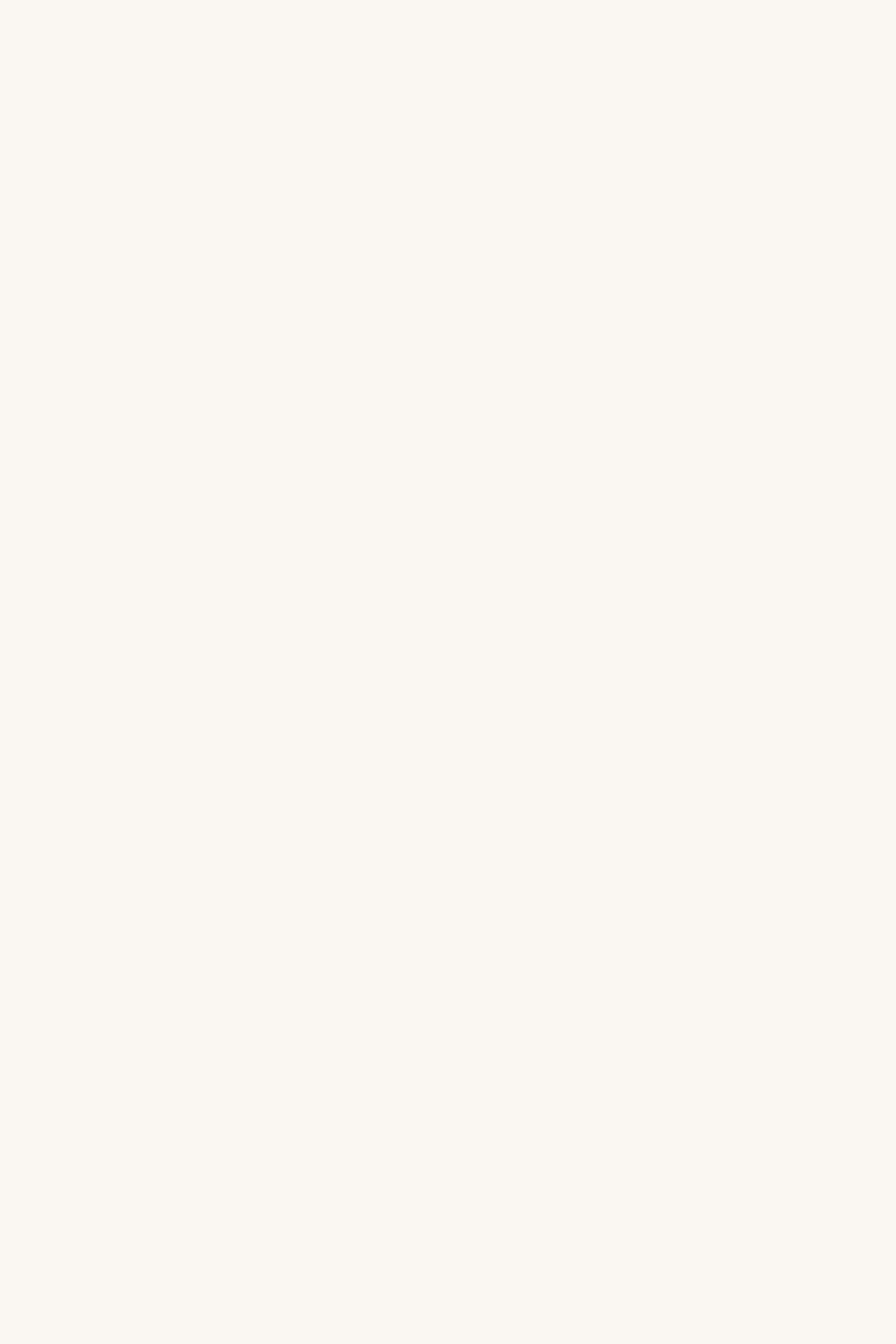
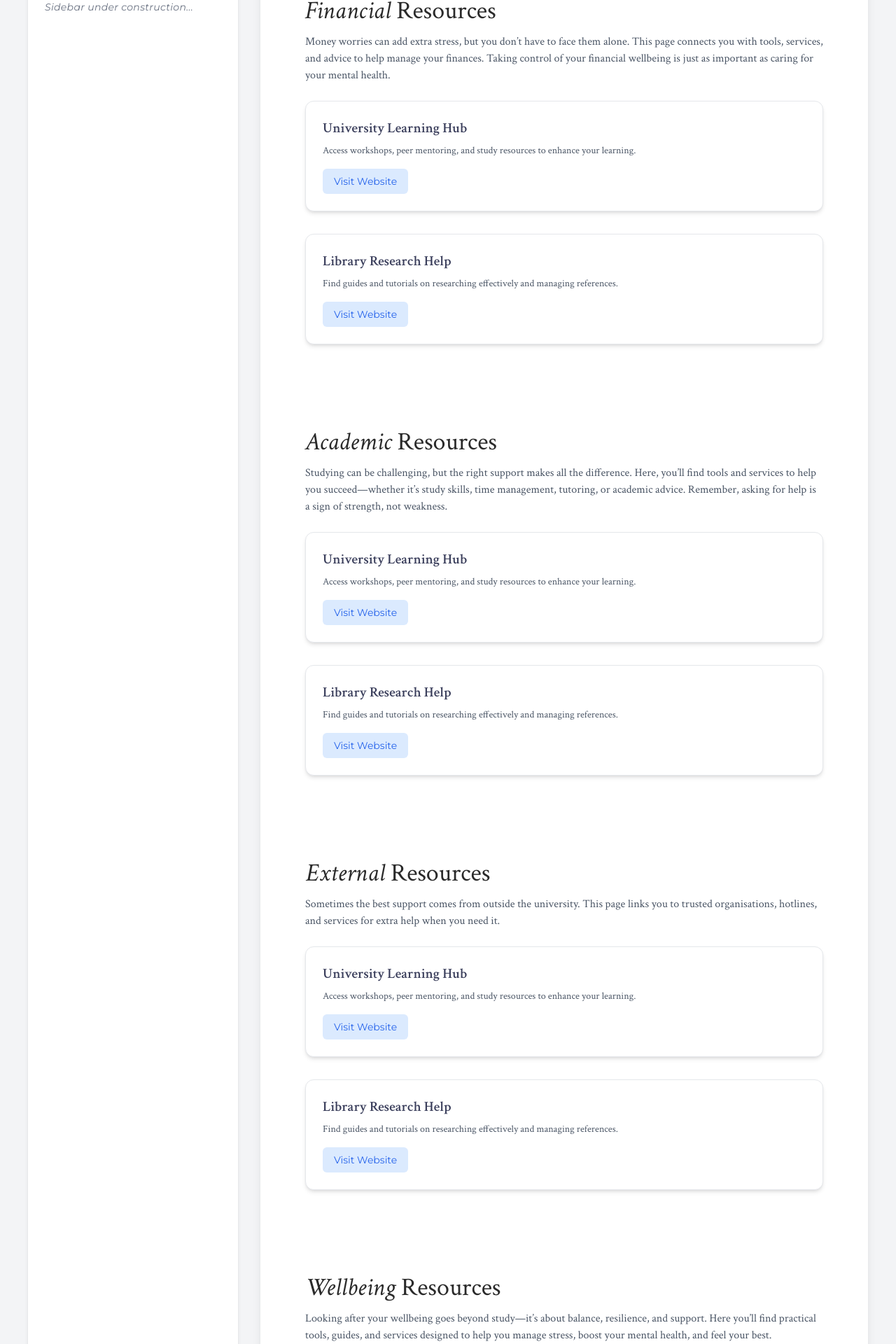
Before and after one commit to UoaWDCC/ausa-web, a Next.js app in the folder client/: page /resources in a window 1280 px wide. Shown: the part 108-2028 px from the top of the page at 70% size. Before the commit the page ends 800 px from the top, so only its background shows below. Built offline with nearby package versions, Linux system fonts and the light colour scheme.

Commit message:
added page + some styling (needs polishing!)

```diff
--- a/client/app/resources/page.tsx
+++ b/client/app/resources/page.tsx
@@ -1,13 +1,107 @@
 "use client"
 import React from "react"
-import TextBox from "../components/composite/text-box/TextBox"
-import Dropdown from "../components/composite/dropdown/Dropdown"
-import Button from "../components/generic/button/regular/Button"
+import ResourcesSection from "../components/composite/resources/ResourcesSection"
 
-const Resources = () => {
-    return (
-        <div></div>
-    )
+const ResourcesPage = () => {
+  return (
+    <div className="flex justify-center items-start min-h-screen bg-gray-100 py-16 px-5 md:p-10">
+      {/* Main container (sidebar + content) */}
+      <div className="w-full max-w-[1500px] flex flex-col md:flex-row gap-8">
+
+        {/* LHS SIDEBAR — hello eve! */}
+        <div className="w-full md:w-[300px] bg-white rounded-lg shadow-md p-6 hidden md:block">
+          {/* Placeholder for sidebar buttons */}
+          <h3 className="text-lg font-semibold text-gray-700 mb-4">Categories</h3>
+          <p className="text-sm text-gray-500 italic">Sidebar under construction...</p>
+        </div>
+
+        {/* RHS CONTENT */}
+        <div className="flex-1 w-full bg-white rounded-lg shadow-lg p-8">
+            <ResourcesSection
+                sectionTitle="Financial"
+                sectionDescription="Money worries can add extra stress, but you don’t have to face them alone.
+                This page connects you with tools, services, and advice to help manage your finances.
+                Taking control of your financial wellbeing is just as important as caring for your mental health."
+                resources={[
+                {
+                    title: "University Learning Hub",
+                    description:
+                    "Access workshops, peer mentoring, and study resources to enhance your learning.",
+                    url: "https://www.learninghub.auckland.ac.nz/",
+                },
+                {
+                    title: "Library Research Help",
+                    description:
+                    "Find guides and tutorials on researching effectively and managing references.",
+                    url: "https://www.library.auckland.ac.nz/",
+                },
+                ]}
+            />
+
+            <ResourcesSection
+                sectionTitle="Academic"
+                sectionDescription="Studying can be challenging, but the right support makes all the difference.
+                Here, you’ll find tools and services to help you succeed—whether it’s study skills, time management, tutoring, or academic advice.
+                Remember, asking for help is a sign of strength, not weakness."
+                resources={[
+                {
+                    title: "University Learning Hub",
+                    description:
+                    "Access workshops, peer mentoring, and study resources to enhance your learning.",
+                    url: "https://www.learninghub.auckland.ac.nz/",
+                },
+                {
+                    title: "Library Research Help",
+                    description:
+                    "Find guides and tutorials on researching effectively and managing references.",
+                    url: "https://www.library.auckland.ac.nz/",
+                },
+                ]}
+            />
+
+            <ResourcesSection
+                sectionTitle="External"
+                sectionDescription="Sometimes the best support comes from outside the university.
+                This page links you to trusted organisations, hotlines, and services for extra help when you need it."
+                resources={[
+                {
+                    title: "University Learning Hub",
+                    description:
+                    "Access workshops, peer mentoring, and study resources to enhance your learning.",
+                    url: "https://www.learninghub.auckland.ac.nz/",
+                },
+                {
+                    title: "Library Research Help",
+                    description:
+                    "Find guides and tutorials on researching effectively and managing references.",
+                    url: "https://www.library.auckland.ac.nz/",
+                },
+                ]}
+            />
+
+            <ResourcesSection
+                sectionTitle="Wellbeing"
+                sectionDescription="Looking after your wellbeing goes beyond study—it’s about balance, resilience, and support.
+                Here you’ll find practical tools, guides, and services designed to help you manage stress, boost your mental health, and feel your best."
+                resources={[
+                {
+                    title: "Student Health & Counselling",
+                    description:
+                    "Free and confidential health services to support your mental and physical wellbeing.",
+                    url: "https://www.auckland.ac.nz/en/on-campus/student-support.html",
+                },
+                {
+                    title: "Financial Aid Office",
+                    description:
+                    "Explore scholarships, grants, and financial assistance available to students.",
+                    url: "https://www.auckland.ac.nz/en/study/scholarships-and-awards.html",
+                },
+                ]}
+            />
+        </div>
+      </div>
+    </div>
+  )
 }
 
-export default Resources
+export default ResourcesPage
```
